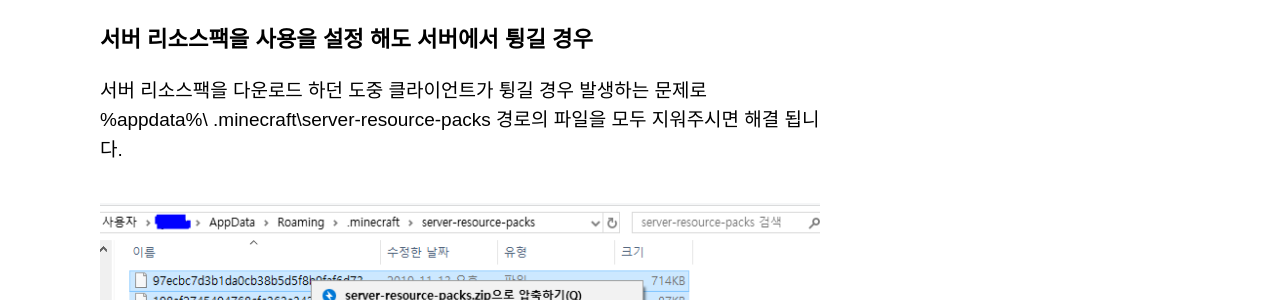
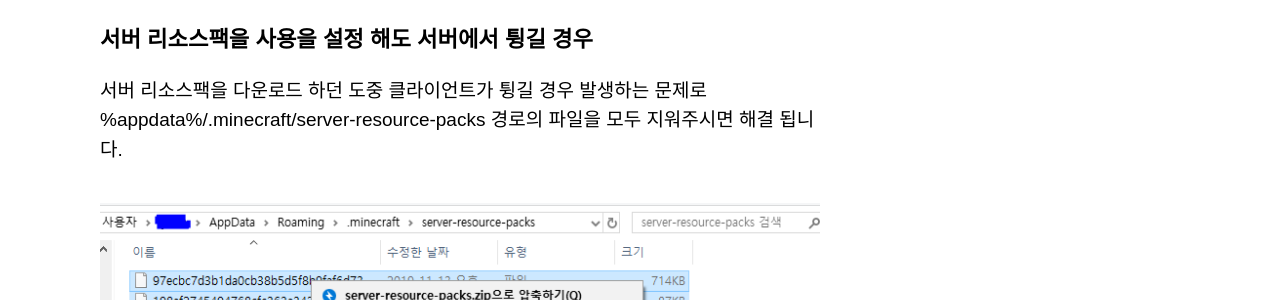
Before and after one commit to dueilee0/dueilee0.github.io, a Jekyll site: the page built from _posts/2019-11-20-리소스팩-가이드.markdown, in a window 1280 px wide. Shown: the part 484-784 px from the top of the page. Built offline with Jekyll 4.4.1, drawn with Linux system fonts in a browser that asks for light colours; some web fonts are replaced.

```diff
--- a/_posts/2019-11-20-리소스팩-가이드.markdown
+++ b/_posts/2019-11-20-리소스팩-가이드.markdown
@@ -9,7 +9,7 @@ categories: HARDLIFE
 ### 서버 리소스팩을 사용을 설정 해도 서버에서 튕길 경우
 
 서버 리소스팩을 다운로드 하던 도중 클라이언트가 튕길 경우 발생하는 문제로
-%appdata%\ .minecraft\server-resource-packs 경로의 파일을 모두 지워주시면 해결 됩니다.
+%appdata%/.minecraft/server-resource-packs 경로의 파일을 모두 지워주시면 해결 됩니다.
 
 
 ![delete](https://dueilee0.github.io/assets/images/server-resourcepack-delete.PNG)
```
